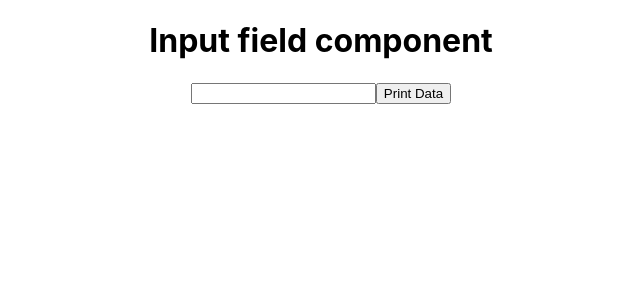
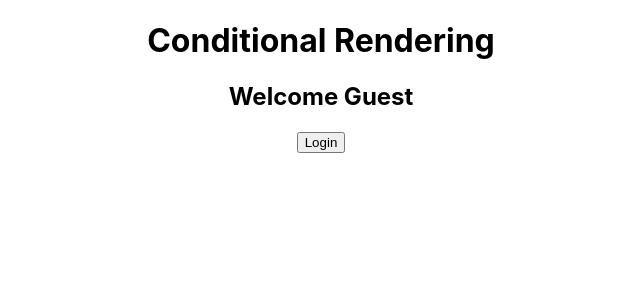
Before and after one commit to yuvraj-github/React-Tutorials, a React (Create React App) app: page / in a window 1280 px wide. Shown: the top 300 px of the page, without its empty margins (319-959 px from the left). Built offline with nearby package versions, Linux system fonts and the light colour scheme.

Commit message:
Added conditional rendering and form data handling concept

```diff
--- a/src/App.js
+++ b/src/App.js
@@ -1,6 +1,8 @@
 import './App.css';
 import React, { useState } from 'react';
-import InputComponent from './Functional Component/InputComponent';
+import ConditionalRendering from './Functional Component/ConditionalRendering';
+//import FormComponent from './Functional Component/FormComponent';
+//import InputComponent from './Functional Component/InputComponent';
 //import PropsToStudentClass from './Class Component/PropsToStudentClass';
 //import PropsToStudent from './Functional Component/PropsToStudent';
 // import UserFunctionalComponent from './Functional Component/UserFunctionalComponent';
@@ -22,7 +24,9 @@ function App() {
       <button onClick={() => setName('Anil')}>Update Name</button> */}
       {/* <PropsToStudentClass name={name} email={'anil@gmail.com'}/>
       <button onClick={() => setName('Anil')}>Update Name</button> */}
-      <InputComponent />
+      {/* <InputComponent /> */}
+      {/* <FormComponent /> */}
+      <ConditionalRendering />
     </div>
   );
 }
--- /dev/null
+++ b/src/Functional Component/ConditionalRendering.js
@@ -0,0 +1,17 @@
+import { useState } from "react"
+
+function ConditionalRendering() {
+    const [loggedIn, setLoggedIn] = useState(false);
+    return (
+        <div>
+            <h1>Conditional Rendering</h1>
+            {
+                loggedIn ?
+                    <h2>Welcome Yuvraj</h2>
+                    : <h2>Welcome Guest</h2>
+            }
+            <button onClick={() => setLoggedIn(true)}>Login</button>
+        </div>
+    )
+}
+export default ConditionalRendering
--- /dev/null
+++ b/src/Functional Component/FormComponent.js
@@ -0,0 +1,30 @@
+import { useState } from "react"
+
+function FormComponent() {
+    const [name, setName] = useState('');
+    const [city, setCity] = useState('');
+    const [tnc, setTnc] = useState('');
+
+    function getFormData(e) {
+        e.preventDefault();
+        console.log(name, city, tnc);
+    }
+    return (
+        <div>
+            <h1>Handle Form</h1>
+            <form onSubmit={getFormData}>
+                <input type="text" onChange={(e) => setName(e.target.value)} /><br /><br />
+                <select onChange={(e) => setCity(e.target.value)}>
+                    <option>Select City</option>
+                    <option>Chandigarh</option>
+                    <option>Zirakpur</option>
+                    <option>Mohali</option>
+                </select><br /><br />
+                <input type="checkbox" onChange={(e) => setTnc(e.target.checked)} /><span>Accept Terms & Conditions</span><br />
+                <button type="submit">Submit</button>
+            </form>
+        </div>
+    )
+}
+
+export default FormComponent
```
